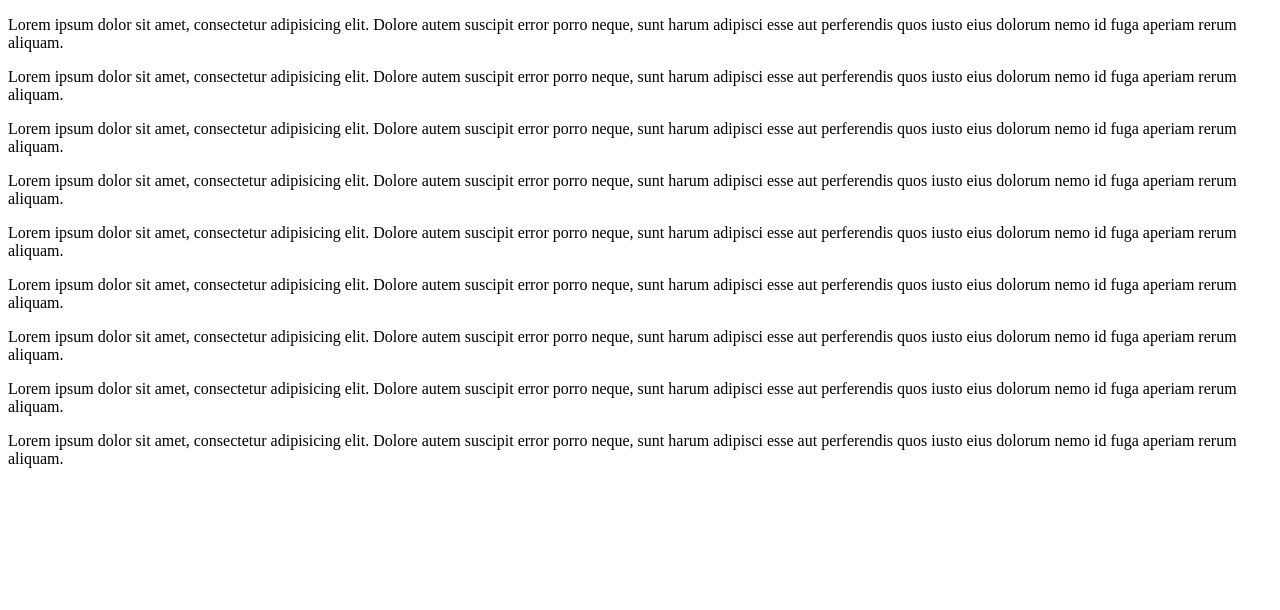
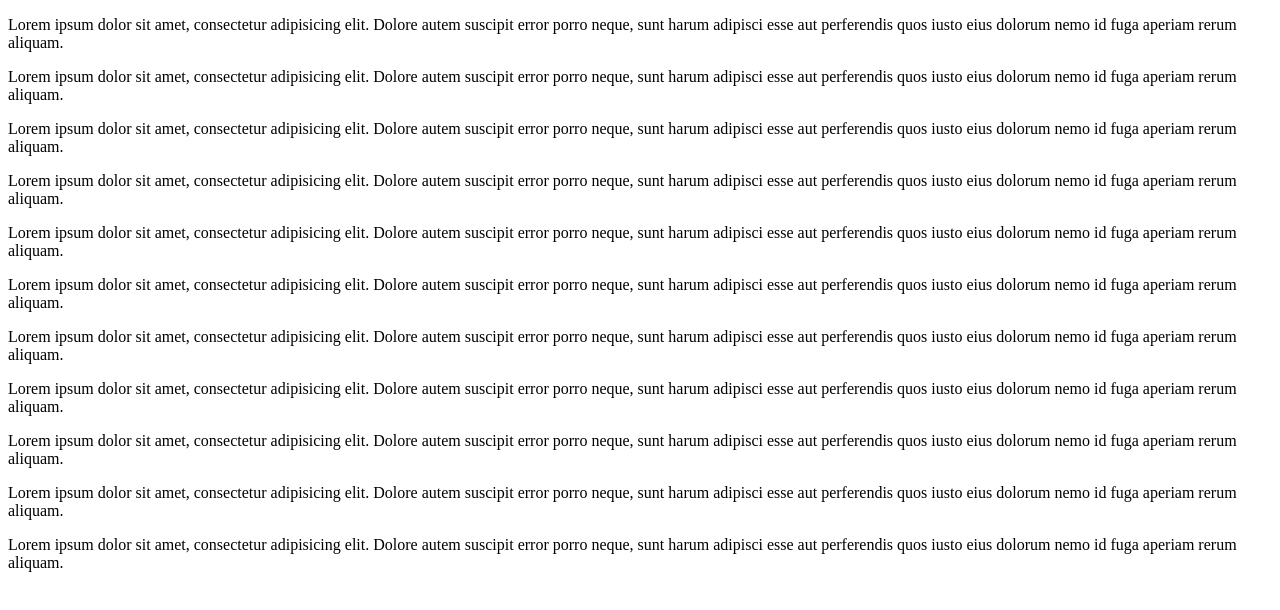
Before and after one commit to OrozbekovBaiel/05-102, a plain HTML site: page index.html in a window 1280 px wide. Drawn offline with Linux system fonts and the light colour scheme.

Commit message:
added index.html

```diff
--- a/index.html
+++ b/index.html
@@ -16,6 +16,8 @@
   <p>Lorem ipsum dolor sit amet, consectetur adipisicing elit. Dolore autem suscipit error porro neque, sunt harum adipisci esse aut perferendis quos iusto eius dolorum nemo id fuga aperiam rerum aliquam.</p>
   <p>Lorem ipsum dolor sit amet, consectetur adipisicing elit. Dolore autem suscipit error porro neque, sunt harum adipisci esse aut perferendis quos iusto eius dolorum nemo id fuga aperiam rerum aliquam.</p>
   <p>Lorem ipsum dolor sit amet, consectetur adipisicing elit. Dolore autem suscipit error porro neque, sunt harum adipisci esse aut perferendis quos iusto eius dolorum nemo id fuga aperiam rerum aliquam.</p>
+  <p>Lorem ipsum dolor sit amet, consectetur adipisicing elit. Dolore autem suscipit error porro neque, sunt harum adipisci esse aut perferendis quos iusto eius dolorum nemo id fuga aperiam rerum aliquam.</p>
+  <p>Lorem ipsum dolor sit amet, consectetur adipisicing elit. Dolore autem suscipit error porro neque, sunt harum adipisci esse aut perferendis quos iusto eius dolorum nemo id fuga aperiam rerum aliquam.</p>
 
 </body>
 </html>
```
